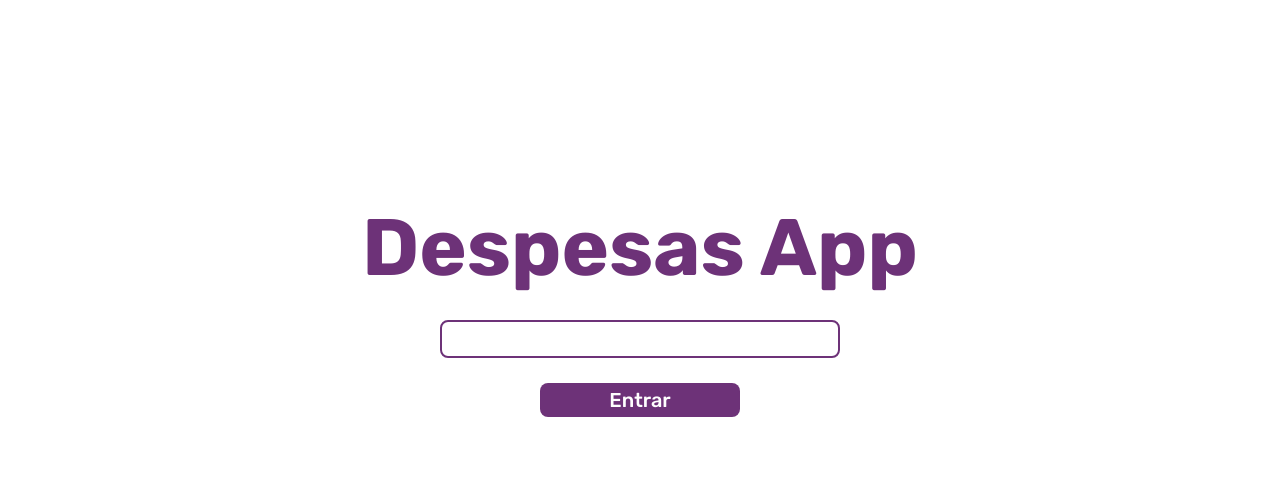
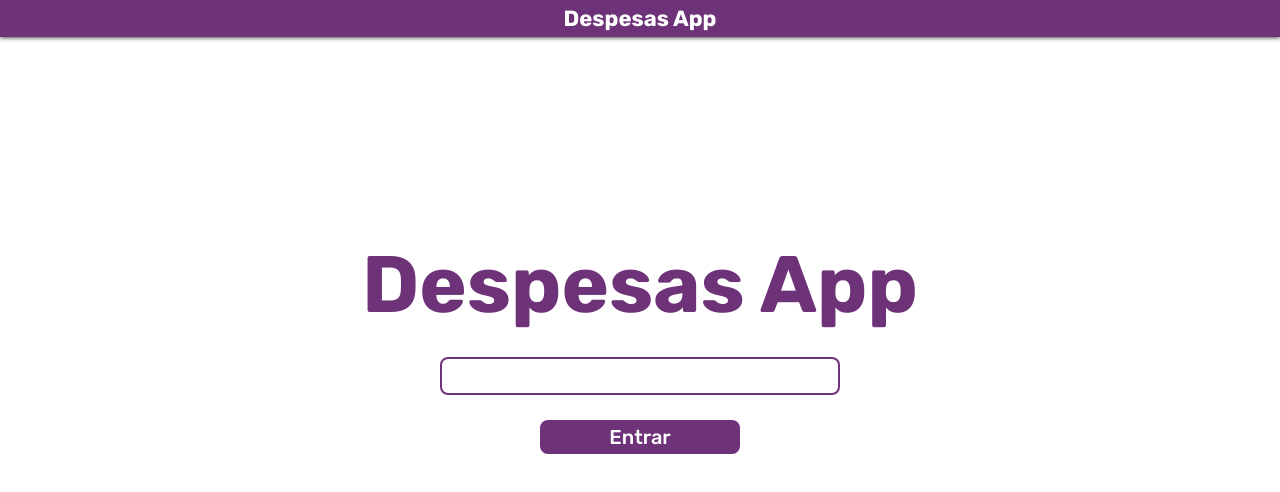
Before and after one commit to GabrielSilper/despesas-app, a React (Create React App) app: page / in a window 1280 px wide. Shown: the top 492 px of the page. Built offline with nearby package versions, Linux system fonts and the light colour scheme.

Commit message:
Componente Header - refeito

```diff
--- /dev/null
+++ b/src/components/Header.jsx
@@ -0,0 +1,12 @@
+import React from "react";
+import DespesasHeader from "../style/HeaderStyles/DespesasHeader";
+
+function Header() {
+  return (
+    <DespesasHeader>
+      <span>Despesas App</span>
+    </DespesasHeader>
+  );
+}
+
+export default Header;
--- a/src/pages/Login.jsx
+++ b/src/pages/Login.jsx
@@ -1,4 +1,5 @@
 import React from "react";
+import Header from "../components/Header";
 import BtnLogin from "../style/LoginStyled/BtnLogin";
 import InputNameLogin from "../style/LoginStyled/InputNameLogin";
 import LabelLogin from "../style/LoginStyled/LabelLogin";
@@ -7,6 +8,7 @@ import SFormLogin from "../style/LoginStyled/SFormLogin";
 function Login() {
   return (
     <div>
+      <Header />
       <SFormLogin>
         <LabelLogin>
           <span>Despesas App</span>
```
